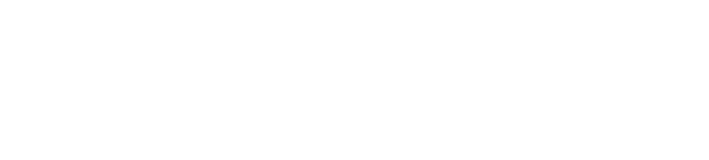
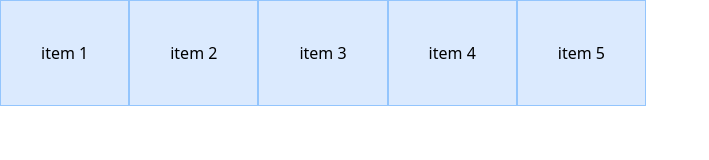
Before and after one commit to bdushime/Tailwind_Cheatsheet, a website: page tailwind-sandbox-starter/13-flex/index.html in a window 1280 px wide. Shown: the whole page, without its empty margins (0-709 px from the left). Drawn offline with nearby package versions, Linux system fonts and the light colour scheme.

Commit message:
third commit

```diff
--- a/tailwind-sandbox-starter/13-flex/index.html
+++ b/tailwind-sandbox-starter/13-flex/index.html
@@ -9,6 +9,13 @@
   </head>
   <body>
     <!-- Flex and alignment -->
+     <div class="flex flex-col md:flex-row">
+      <div class="p-10 border border-blue-300 bg-blue-100">item 1</div>
+      <div  class="p-10 border border-blue-300 bg-blue-100">item 2</div>
+      <div  class="p-10 border border-blue-300 bg-blue-100">item 3</div>
+      <div   class="p-10 border border-blue-300 bg-blue-100">item 4</div>
+      <div   class="p-10 border border-blue-300 bg-blue-100">item 5</div>
+     </div>
 
     <!-- Flex Column, Gap and Order -->
 
```
